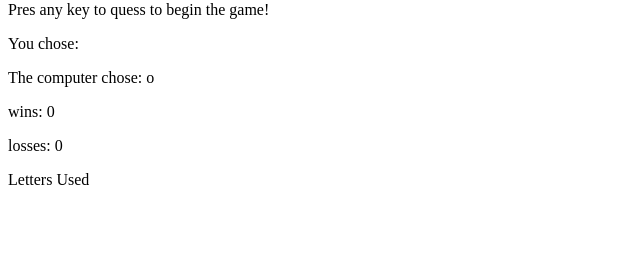
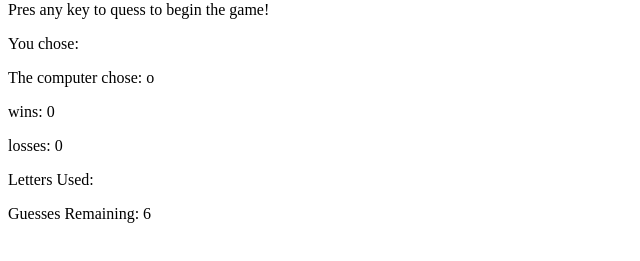
Before and after one commit to tschatzmann/Psychic-Game, a plain HTML site: page index.html in a window 1280 px wide. Shown: the part 79-340 px from the top of the page, without its empty margins (0-640 px from the left). Drawn offline with Linux system fonts and the light colour scheme.

Commit message:
guessRemaining.text

```diff
--- a/assets/javascript/game.js
+++ b/assets/javascript/game.js
@@ -18,6 +18,7 @@ var computerChoiceText = document.getElementById("computerChoice-text");
 var winsText = document.getElementById("wins-text");
 var lossesText = document.getElementById("losses-text");
 var usedLettersText = document.getElementById("usedLetters-text");
+var guessesRemainingtext = document.getElementById("guessesRemaining-text");
 
 //create an alphbet array
 for (i = 0; i < 26; i++) {
@@ -68,7 +69,8 @@ document.onkeyup = function (event) {
     computerChoiceText.textContent = "The computer chose: " + computerChoice;
     winsText.textContent = "wins: " + wins;
     lossesText.textContent = "losses: " + losses;
-    usedLettersText.textContent = "Letters Used " + usedLetters;
+    usedLettersText.textContent = "Letters Used: " + usedLetters;
+    guessesRemainingtext.textContent = "Guesses Remaining: " + guessesRemaining
 }
 
 
@@ -84,7 +86,8 @@ function initvar() {
     winsText.textContent = "wins: " + wins;
     lossesText.textContent = "losses: " + losses;
     computerChoiceText.textContent = "The computer chose: " + computerChoice;
-    usedLettersText.textContent = "Letters Used " + usedLetters;
+    usedLettersText.textContent = "Letters Used: " + usedLetters;
+    guessesRemainingtext.textContent = "Guesses Remaining: " + guessesRemaining;
 
     console.log("in initvar function")
 }
--- a/index.html
+++ b/index.html
@@ -15,6 +15,7 @@
         <p id="wins-text"></p>
         <p id="losses-text"></p>
         <p id="usedLetters-text"></p>
+        <p id="guessesRemaining-text"></p>
     </div>
     <main></main>
     <script src="assets/javascript/game.js">
```
